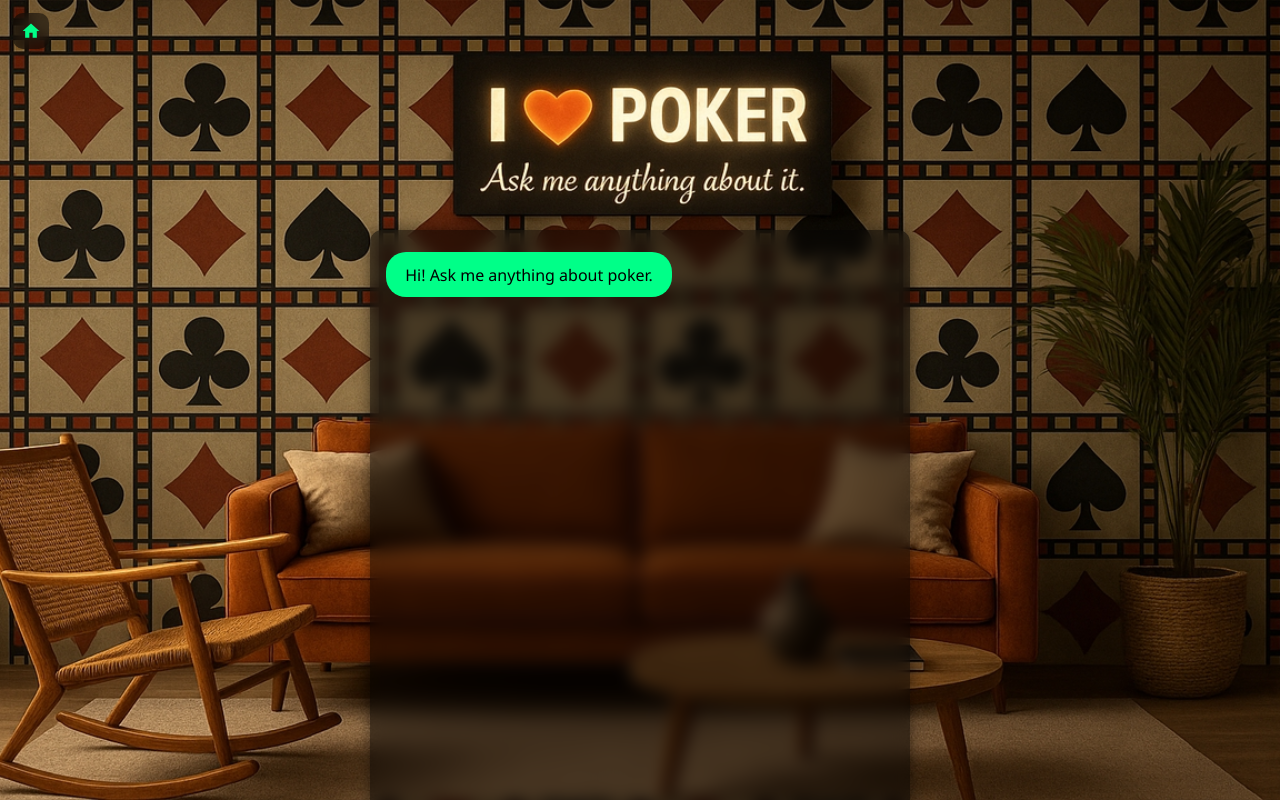
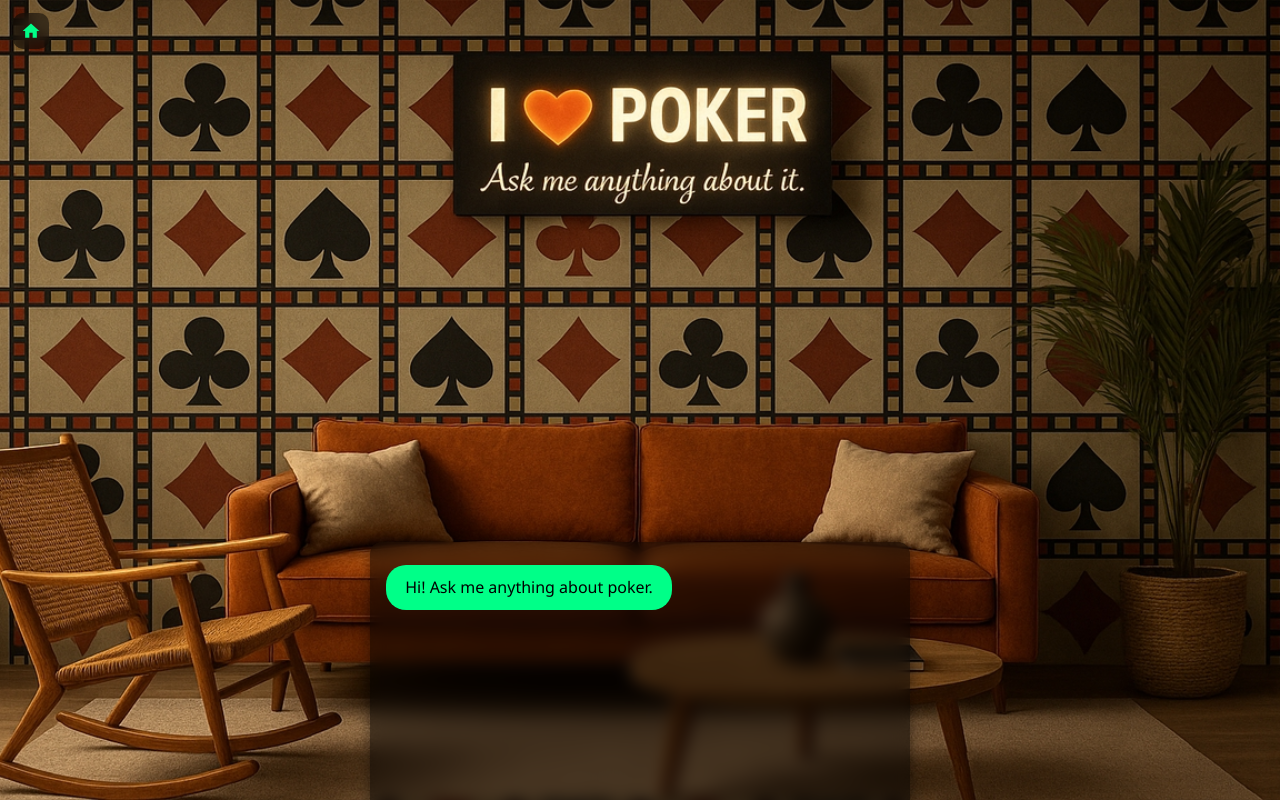
Before and after one commit to RickRick84/ThePokerBot, a React (Vite) app: page /chat in a window 1280 px wide. Shown: the top 800 px of the page. Built offline with nearby package versions, Linux system fonts and the light colour scheme.

Commit message:
cambios css

```diff
--- a/src/App.css
+++ b/src/App.css
@@ -87,6 +87,7 @@ body {
   padding: 1rem;
   width: 540px;
   max-width: 540px;
+  max-height: 280px;
   border-radius: 12px;
   box-shadow: 0 0 15px rgba(0, 0, 0, 0.5);
   display: flex;
```
